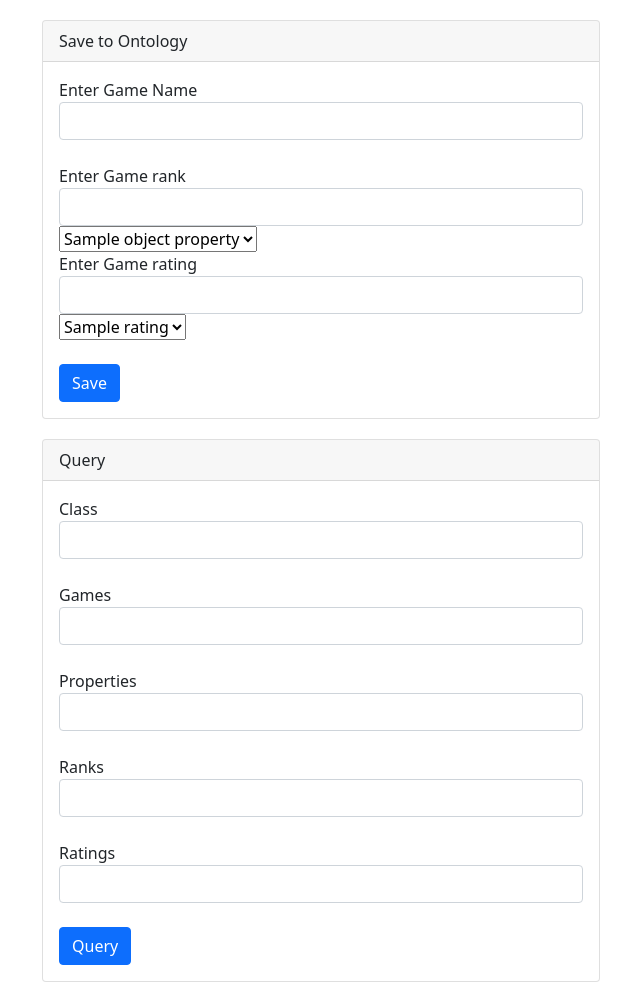
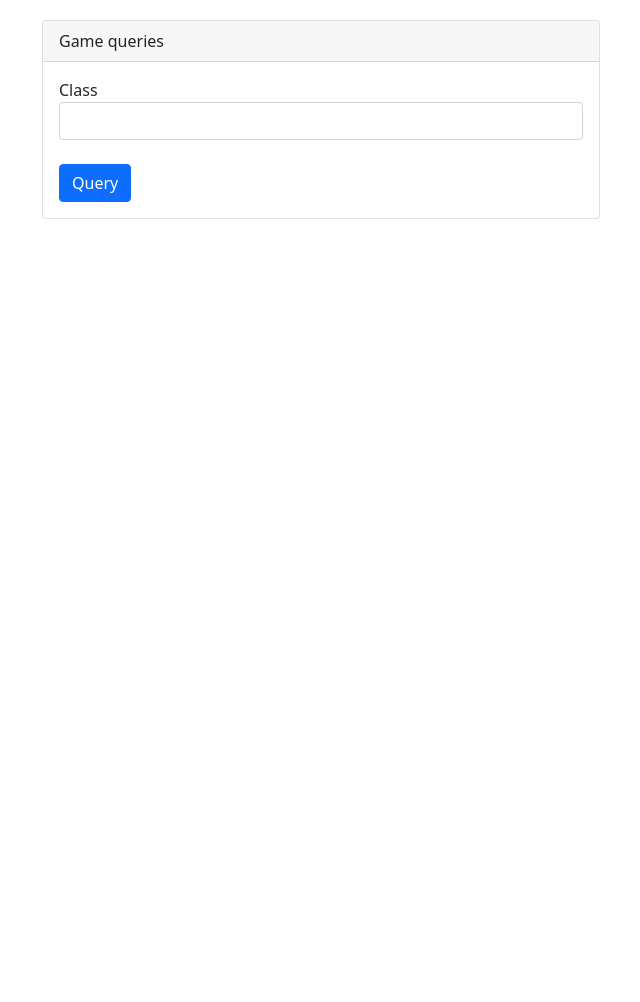
Before and after one commit to rsanc1103/DataScienceOntology, a Flask app: template templates/index.html in a window 1280 px wide. Shown: the whole page, without its empty margins (319-959 px from the left). After the commit the page ends 219 px from the top, so only its background shows below. Run offline with Flask 3, Linux system fonts and the light colour scheme; the template is opened without the code that fills it: most values are stand-ins (such as "Sample title", 1, 10 or a date in 2020).

Commit message:
multiples queries available

```diff
--- a/app.py
+++ b/app.py
@@ -9,116 +9,60 @@ app = Flask(__name__)
 def home():
     # Define the `onto` namespace
     onto = get_ontology("gaming_popularity.owl").load()
-
-
-
-
-
-    # Create a SPARQL query using the `sparql` method
-    qres = list(default_world.sparql("""
-                                        PREFIX onto:<http://www.semanticweb.org/robertosanchez/ontologies/2023/2/gaming_popularity#>
-                                        SELECT ?game
-                                        WHERE{
-                                            ?game rdf:type onto:Rating.
-                                        }
-    """))
-    qres2 = list(default_world.sparql("""
-                                        PREFIX onto:<http://www.semanticweb.org/robertosanchez/ontologies/2023/2/gaming_popularity#>
-                                        SELECT ?game
-                                        WHERE{
-                                            ?game onto:hasRating onto:E.
-                                        }
-    """))
-
-    qres3 = list(default_world.sparql("""
-                                        PREFIX onto:<http://www.semanticweb.org/robertosanchez/ontologies/2023/2/gaming_popularity#>
-                                        SELECT ?game
-                                        WHERE {
-                                            ?game rdf:type onto:Game .
-                                            ?game onto:hasRating onto:M .
-                                            ?game onto:rank 5 .
-                                        }
-    """))
-
-
-
-    # Print the results
-    # return (str)(qres3)
-
-
     cl = list(onto.classes())
     games = onto.search(is_a = onto.Game)
     ranks = onto.search(is_a = onto.Rank)
     ratings = onto.search(is_a = onto.Rating)
     objectProperties = list(onto.object_properties())
+    dataProperties = list(onto.data_properties())
 
-    return (str)(games[1])
-    return render_template("index.html", cl=cl, games=games, ranks=ranks, ratings=ratings, objectProperties=objectProperties)
-
-@app.route('/save', methods=['POST'])
-def save():
-    onto = get_ontology("gaming_popularity.owl").load()
-
-    with onto:
-        class Game(Thing):
-            pass
-        class Rating(Thing):
-            pass
-        class hasRating(ObjectProperty):
-            domain = [Game]
-            range = [str]
-
-            # print Ratings instances
-            for i in list(Rating.instances()):
-                print(i.name)
-
-            # Query
-            # Game that hasRating value M
-            results = list(onto.search(type=Game, hasRating=onto.E))
-            for r in results:
-                print(r.name)
-
-            # print objectProperties
-            print(list(onto.object_properties()))
-
-    gameName = request.form.get('game_name')
-    new_game = onto.Game()
-    new_game.name = gameName.replace(' ', '_')
-
-    # onto.save(file="gaming_popularity.owl", format="rdfxml")
-
-    print(new_game)
-    return redirect(url_for('home'))
+    return render_template("index.html", cl=cl, games=games, ranks=ranks, ratings=ratings, objectProperties=objectProperties, dataProperties=dataProperties)
 
 
 @app.route('/query', methods=['POST'])
 def query():
-    onto = get_ontology("gaming_popularity.owl").load()
+    if request.form.get('q_class') == 'Game':
+        query = """
+                    PREFIX onto:<http://www.semanticweb.org/robertosanchez/ontologies/2023/2/gaming_popularity#>
+                    SELECT ?class
+                    WHERE {{
+                        ?class rdf:type onto:{} .
+                        ?class onto:{} onto:{} .
+                    }}
+        """.format(request.form.get('q_class'), request.form.get('objectProperty'), request.form.get('q_rating'))
 
-    res = []
+        if request.form.get('q_class') == 'Game' and request.form.get('objectProperty') == 'isRanked' or request.form.get('objectProperty') == 'genre':
+            query = """
+                        PREFIX onto:<http://www.semanticweb.org/robertosanchez/ontologies/2023/2/gaming_popularity#>
+                        SELECT ?class
+                        WHERE {{
+                            ?class rdf:type onto:{} .
+                            ?class onto:{} "{}" .
+                        }}
+            """.format(request.form.get('q_class'), request.form.get('objectProperty'), request.form.get('q_rank'))
+            print(query)
+        qres = list(default_world.sparql(query))
+    elif request.form.get('q_class') == 'Rating':
+        query = """
+                        PREFIX onto:<http://www.semanticweb.org/robertosanchez/ontologies/2023/2/gaming_popularity#>
+                        SELECT ?class
+                        WHERE {{
+                            ?class rdf:type onto:{} .
+                        }}
+        """.format(request.form.get('q_class'))
+        qres = list(default_world.sparql(query))
+    elif request.form.get('q_class') == 'Game' and request.form.get('objectProperty') == 'isRanked':
+        query = """
+                        PREFIX onto:<http://www.semanticweb.org/robertosanchez/ontologies/2023/2/gaming_popularity#>
+                        SELECT ?class
+                        WHERE {{
+                            ?class rdf:type onto:{} .
+                            ?class onto:{} "{}"^^xsd:integer .
+                        }}
+        """.format(request.form.get('q_class'), request.form.get('objectProperty'), request.form.get('q_rank'))
 
-    with onto:
-        class Game(Thing):
-            pass
-        class Rating(Thing):
-            pass
-        class hasRating(ObjectProperty):
-            domain = [Game]
-            range = [str]
 
-            # # print Ratings instances
-            ratings_dic = {}
-            for i in list(Rating.instances()):
-                ratings_dic[i.name] = i
-
-            # Query
-            results = list(onto.search(type=Game, hasRating=ratings_dic[request.form.get('q_rating')]))
-
-            for r in results:
-                print(r.name)
-                res.append(r.name)
-
-    return (str)(res)
+    return (str)(qres)
 
 
 if __name__ == '__main__':
--- a/templates/index.html
+++ b/templates/index.html
@@ -5,105 +5,103 @@
     <meta http-equiv="X-UA-Compatible" content="IE=edge">
     <meta name="viewport" content="width=device-width, initial-scale=1.0">
     <title>Document</title>
+    <script src="https://ajax.googleapis.com/ajax/libs/jquery/3.6.4/jquery.min.js"></script>
     <link href="https://cdn.jsdelivr.net/npm/bootstrap@5.0.1/dist/css/bootstrap.min.css" rel="stylesheet" integrity="sha384-+0n0xVW2eSR5OomGNYDnhzAbDsOXxcvSN1TPprVMTNDbiYZCxYbOOl7+AMvyTG2x" crossorigin="anonymous">
     <link rel="stylesheet" href="https://use.fontawesome.com/releases/v5.15.4/css/all.css">
     <link rel="stylesheet" href="https://use.fontawesome.com/releases/v5.15.4/css/v4-shims.css">
 </head>
+<style>
+    .hidden {
+  display: none;
+}
+
+</style>
 <body>
     <div class="container">
         <div class="col-6" style="margin: 20px auto">
             <div class="card">
-                <div class="card-header">Save to Ontology</div>
+                <div class="card-header">
+                    Game queries
+                </div>
                 <div class="card-body">
-                    <form action="/save" class="" method="POST">
-                        <div class="form-group">
-                            <label for="">Enter Game Name</label>
-                            <input class="form-control" type="text" name="game_name" id="">
-                        </div>
+                    <form action="/query" method="post">
+                        <label for="">Class</label>
+                        <select name="q_class" id="classDropdown" class="form-control">
+                            <option value=""></option>
+                            {% for c in cl %}
+                                    <option value="{{ c.name }}">{{ c.name }}</option>
+                            {% endfor %}
+                        </select>
+                        <div id="objectDropdown" class="hidden">
                             <br>
-                        <div class="form-group">
-                            <label for="">Enter Game rank</label>
-                            <input class="form-control" type="number" name="game_rank" id="">
-                        </div>
-
-                        <select name="" id="">
+                            <label for="">Properties</label>
+                            <select name="objectProperty" id="propertiesDropdown" class="form-control">
+                                <option value=""></option>
                                 {% for o in objectProperties %}
-                                <option value="">{{o.name}}</option>
+                                    <option value="{{o.name}}">{{o.name}}</option>
                                 {% endfor %}
-
-                        </select>
-                        <br>
-                        <div class="form-group">
-                            <label for="">Enter Game rating</label>
-                            <input class="form-control" type="text" name="game_rating" id="">
-
-
-                            <select name="" id="">
-                                {% for r in ratings %}
-                                    <option value="">{{ r.name }}</option>
+                                {% for d in dataProperties %}
+                                    <option value="{{d.name}}">{{d.name}}</option>
                                 {% endfor %}
                             </select>
                         </div>
+                        <div id="ratingDropdown" class="hidden">
                             <br>
-                        <div class="form-group">
-                            <button class="btn btn-primary" type="submit">Save</button>
-                        </div>
-                    </form>
-                </div>
-            </div>
-
-
-            <div class="card" style="margin-top: 20px;">
-                <div class="card-header">Query</div>
-                <div class="card-body">
-                    <form action="/query" method="post">
-                        <label for="">Class</label>
-                        <select name="" id="" class="form-control">
-                            <option value=""></option>
-                            {% for c in cl %}
-                                    <option value="">{{ c }}</option>
-                            {% endfor %}
-                        </select>
-                        <br>
-                        <label for="">Games</label>
-                        <select name="q_game_name" id="" class="form-control">
-                            <option value=""></option>
-                            {% for g in games %}
-                                    <option value="{{g}}">{{ g|e }}</option>
-                            {% endfor %}
-                        </select>
-                        <br>
-                        <label for="">Properties</label>
-                        <select name="" id="" class="form-control">
-                            <option value=""></option>
-                            {% for o in objectProperties %}
-                                <option value="">{{o.name}}</option>
-                            {% endfor %}
-                        </select>
-                        <br>
-                        <label for="">Ranks</label>
-                        <select name="" id="" class="form-control">
-                            <option value=""></option>
-                                {% for r in ranks %}
-                                        <option value="">{{ r|e }}</option>
-                                {% endfor %}
-                        </select>
-                        <br>
-                        <label for="">Ratings</label>
+                            <label for="">Rating</label>
                             <select name="q_rating" id="" class="form-control">
                                 <option value=""></option>
                                 {% for r in ratings %}
                                         <option value="{{r.name}}">{{ r.name|e }}</option>
                                 {% endfor %}
                             </select>
+                        </div>
+                        <div id="inputDropdown" class="hidden">
+                            <br>
+                            <!-- <label for="">Ranks</label> -->
+                            <input type="text" class="form-control" name="q_rank" onkeyup="console.log(this.value);">
+                        </div>
                         <br>
                         <button class="btn btn-primary">Query</button>
                     </form>
                 </div>
             </div>
+        </div>
 
-        </div>
 
     </div>
 </body>
+<script>
+    $(document).ready(function() {
+
+        // Listen for changes to the first dropdown
+        $('#classDropdown').change(function() {
+            // Get the selected value
+            var selectedValue = $(this).val();
+
+            console.log(selectedValue);
+
+            // Show/hide the other dropdowns based on the selected value
+            if (selectedValue == 'Game') {
+                $('#objectDropdown').removeClass('hidden');
+            } else if (selectedValue == 'Rating') {
+
+            }
+        });
+
+        // Listen for changes to the first dropdown
+        $('#propertiesDropdown').change(function() {
+            // Get the selected value
+            var selectedValue = $(this).val();
+            console.log(selectedValue);
+            // Show/hide the other dropdowns based on the selected value
+            if (selectedValue == 'hasRating') {
+            $('#ratingDropdown').removeClass('hidden');
+            } else if (selectedValue == 'isRanked' || selectedValue == 'genre') {
+            $('#inputDropdown').removeClass('hidden');
+            }
+        });
+
+    });
+
+</script>
 </html>
```
Also changed, not shown: 1 other file. Lines whose indentation alone changed are shown as unchanged.
